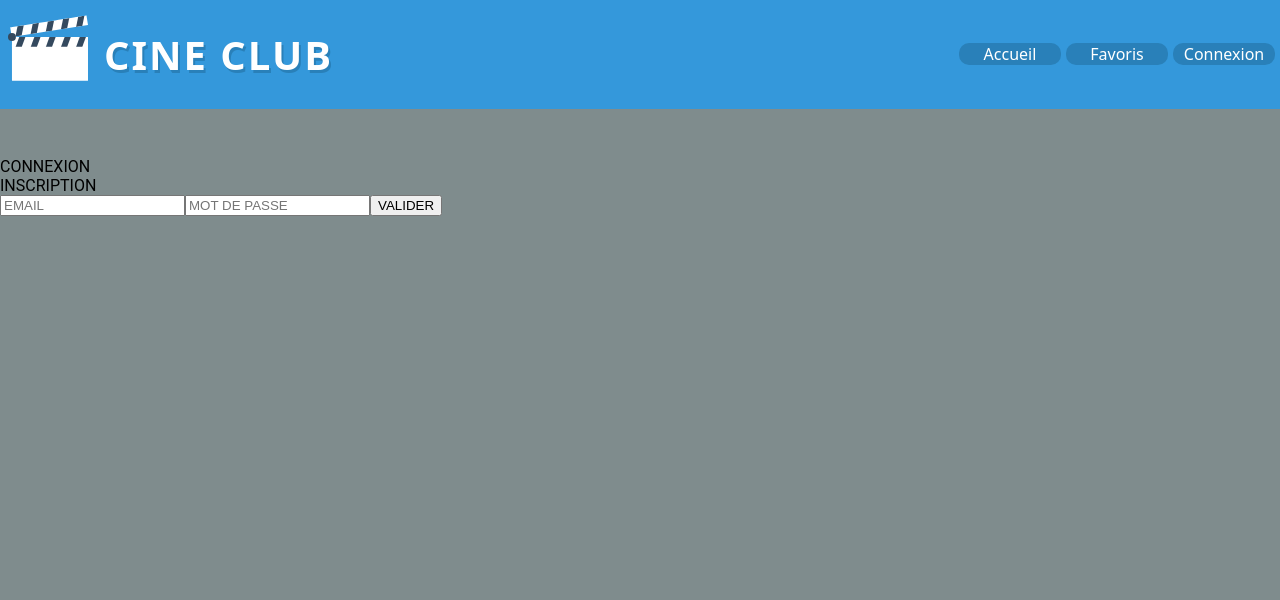
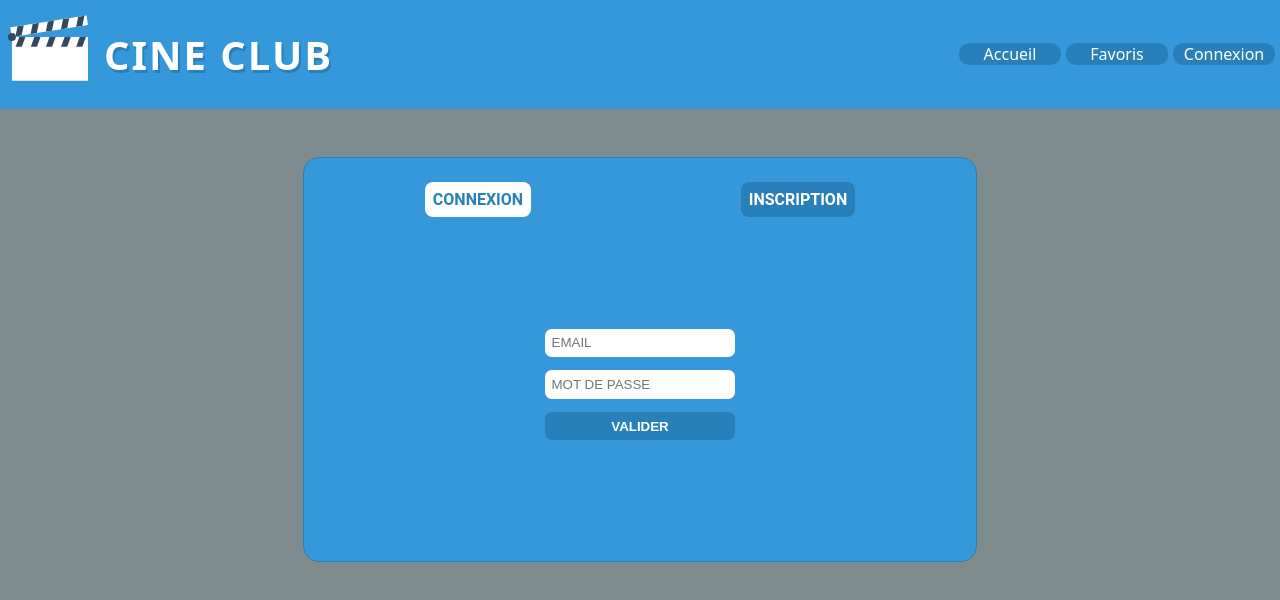
Before and after one commit to bloc-3/videotheque, a React (Create React App) app: page /connexion in a window 1280 px wide. Shown: the top 600 px of the page. Built offline with nearby package versions, Linux system fonts and the light colour scheme; no server answers.

Commit message:
réparation style connection

```diff
--- a/src/components/detailsfilms/MovieDetails.js
+++ b/src/components/detailsfilms/MovieDetails.js
@@ -32,8 +32,7 @@ const MovieDetails = ({ movieId }) => {
     <>
       {isPending && <p>Chargement des données du film {movieId}</p>}
       {movie ? (
-        <div className="detail_page">
-          <div className="detail_part_left">
+        <div className="detailFilm">
           <h1 className="title">{movie.title}</h1>
           <div className="film_poster">
             <img
@@ -46,6 +45,7 @@ const MovieDetails = ({ movieId }) => {
               alt={`Affiche du film ${movie.title}`}
             />
           </div>
+          <div className="movieInfo">
             {movie.release_date ? (
               <h5>Sorti le : {dateFormater(movie.release_date)}</h5>
             ) : (
@@ -69,7 +69,6 @@ const MovieDetails = ({ movieId }) => {
             </p>
             <p className="heart">❤️</p>
           </div>
-          <div className="detail_part_right">
           <div className="movie_detail">
             {movie.overview ? (
               <div>
@@ -81,7 +80,6 @@ const MovieDetails = ({ movieId }) => {
             )}
           </div>
         </div>
-        </div>
       ) : (
         <p></p>
       )}
--- a/src/styles/_connexion.scss
+++ b/src/styles/_connexion.scss
@@ -1,9 +1,12 @@
-.SignInForm {
+@import './variables';
+
+.SignForm {
   // display: flex;
   background-color: $color1;
   margin: 0 auto;
   padding: 1em;
   border-radius: 1em;
+  border: 0.1em solid $color2;
   width: 40em;
 
   .buttons {
@@ -18,11 +21,15 @@
       margin: 0.5em;
       padding: 0.5em;
       border-radius: 0.5em;
+
+      &:hover {
+        background-color: $color3;
+      }
     }
 
-        div:hover {
-          background-color: $color3;
-        }
+    // div:hover {
+    //   background-color: $color3;
+    // }
 
     .activeButton {
       background-color: white;
@@ -36,18 +43,18 @@
     justify-content: center;
     align-items: center;
     border-radius: 0.5em;
-        border: 1px solid $color2;
-        border-color: $color2;
+
+    // border: 1px solid $color2;
+    // border-color: $color2;
     height: 20em;
 
-        .signForm {
+    .signInForm, .signUpForm {
       display: flex;
       flex-direction: column;
       flex-wrap: nowrap;
       justify-content: flex-start;
       align-items: stretch;
       align-content: stretch;
-
     }
 
     input {
@@ -61,9 +68,20 @@
     input[type="submit"] {
       background-color: $color2;
       color: white;
-            margin: 0.5em;
-            padding: 0.5em;
+      // margin: 1em;
+      // padding: 0.5em;
+
       border-radius: 0.5em;
+      justify-content: space-around;
+      align-items: center;
+      font-weight: bold;
     }
   }
 }
+
+// .SignForm {
+//   display: flex;
+//   background-color: $color1;
+//   border: 5px solid $color2;
+//   .buttons
+// }
--- /dev/null
+++ b/src/styles/_details_film.scss
@@ -0,0 +1,4 @@
+@import "./variables";
+.detailFilm {
+    background-color: red;
+}
--- a/src/styles/index.scss
+++ b/src/styles/index.scss
@@ -1,6 +1,7 @@
 @import "./navbar";
 @import "./accueil";
 @import "./connexion";
+@import "./details_film";
 @import "./variables";
 
 //reset
```
Lines whose indentation alone changed are shown as unchanged.
